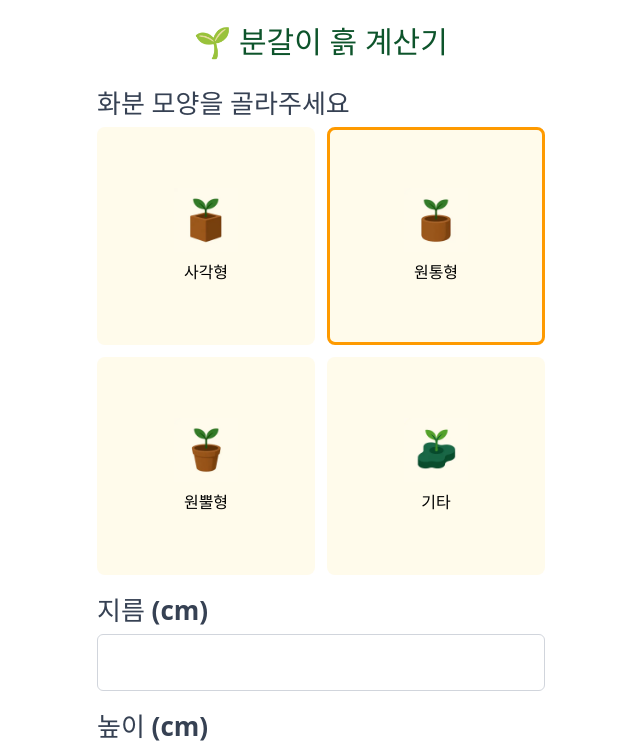
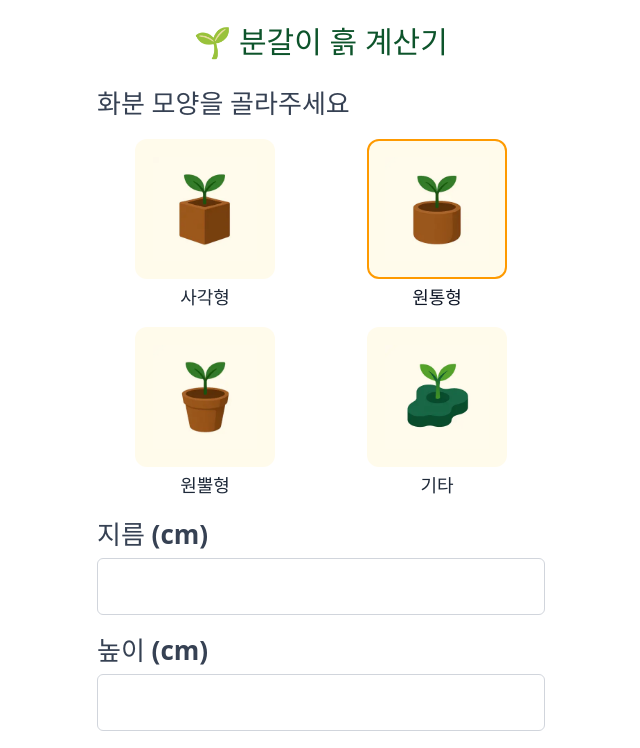
Before and after one commit to namikimlab/potting-soil-calculator, a React (Vite) app: page / in a window 1280 px wide. Shown: the top 748 px of the page, without its empty margins (319-959 px from the left). Built offline with nearby package versions, Linux system fonts and the light colour scheme.

Commit message:
Increase plant pot image size

```diff
--- a/src/components/InputForm.tsx
+++ b/src/components/InputForm.tsx
@@ -29,8 +29,17 @@ const InputForm: React.FC<InputFormProps> = ({ onCalculate }) => {
 
   const handleSubmit = (e: React.FormEvent) => {
     e.preventDefault();
-    console.log("submit!", { shape, width, length, height, diameter,
-      topDiameter, bottomDiameter, surfaceArea, quantity });
+    console.log("submit!", {
+      shape,
+      width,
+      length,
+      height,
+      diameter,
+      topDiameter,
+      bottomDiameter,
+      surfaceArea,
+      quantity,
+    });
 
     switch (shape) {
       case "rectangle":
@@ -78,42 +87,44 @@ const InputForm: React.FC<InputFormProps> = ({ onCalculate }) => {
     <form onSubmit={handleSubmit} className="space-y-4">
       {/* 화분 형태 */}
       <div>
-        <label className="block font-bold text-gray-700 mb-1">
+        <label className="block font-bold text-gray-700 mb-4">
           화분 모양을 골라주세요
         </label>
 
-        <div className="grid grid-cols-2 gap-3">
+        <div className="grid grid-cols-2 gap-4 mb-4">
           {shapes.map((shapeOption) => (
+            <div
+              key={shapeOption.value}
+              className="flex flex-col items-center space-y-1"
+            >
               <button
-              key={shapeOption.value}
                 type="button"
                 onClick={() => setShape(shapeOption.value)}
-              className={`aspect-square w-full rounded-lg p-1 flex flex-col
-                items-center justify-center transition-all duration-200 ease-in-out
-                border-3 ${
+                className={`w-[140px] h-[140px] rounded-xl p-0 flex items-center justify-center
+            transition-all duration-200 ease-in-out
+            ${
               shape === shapeOption.value
-                    ? "border-amber-500"
-                    : "border-transparent"
+                ? "border-2 border-amber-500"
+                : "border-0"
             }
-                  bg-amber-50
-                  focus:outline-none focus:ring-0
-              `}
+            bg-amber-50 focus:outline-none focus:ring-0`}
               >
-              <div className="w-16 h-16 flex items-center justify-center">
                 <img
                   src={shapeOption.icon}
                   alt={shapeOption.label}
-                  className="w-full h-full object-contain"
+                  className="w-26 h-26 object-contain"
                 />
-              </div>
+              </button>
               <span
-                className={`mt-2 text-base text-center transition ${
-                  shape === shapeOption.value ? "font-bold" : "font-normal"
+                className={`text-lg text-center transition ${
+                  shape === shapeOption.value
+                    ? "font-bold text-gray-900"
+                    : "text-gray-800"
                 }`}
               >
                 {shapeOption.label}
               </span>
-            </button>
+            </div>
           ))}
         </div>
       </div>
@@ -213,9 +224,7 @@ const InputForm: React.FC<InputFormProps> = ({ onCalculate }) => {
         />
       </div>
       <div>
-        <label className="block font-bold text-gray-700 mb-1">
-          화분 개수
-        </label>
+        <label className="block font-bold text-gray-700 mb-1">화분 개수</label>
         <input
           type="number"
           value={quantity}
```
Lines whose indentation alone changed are shown as unchanged.
